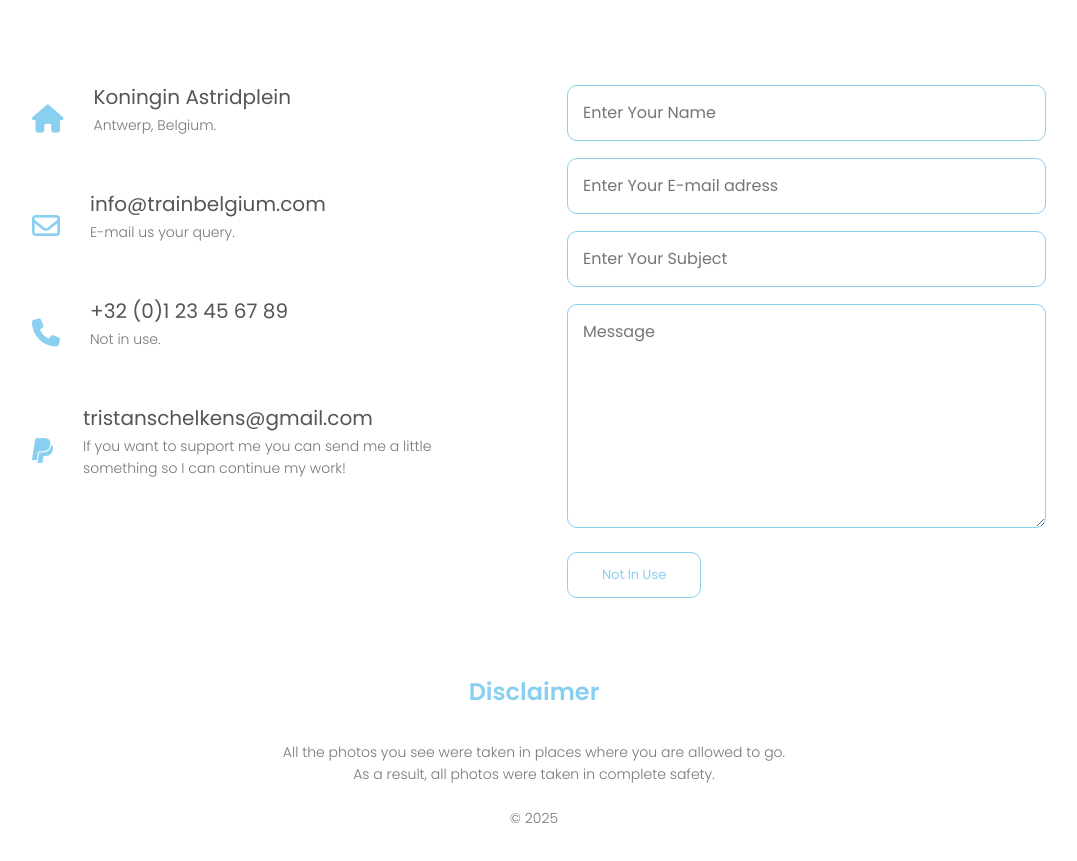
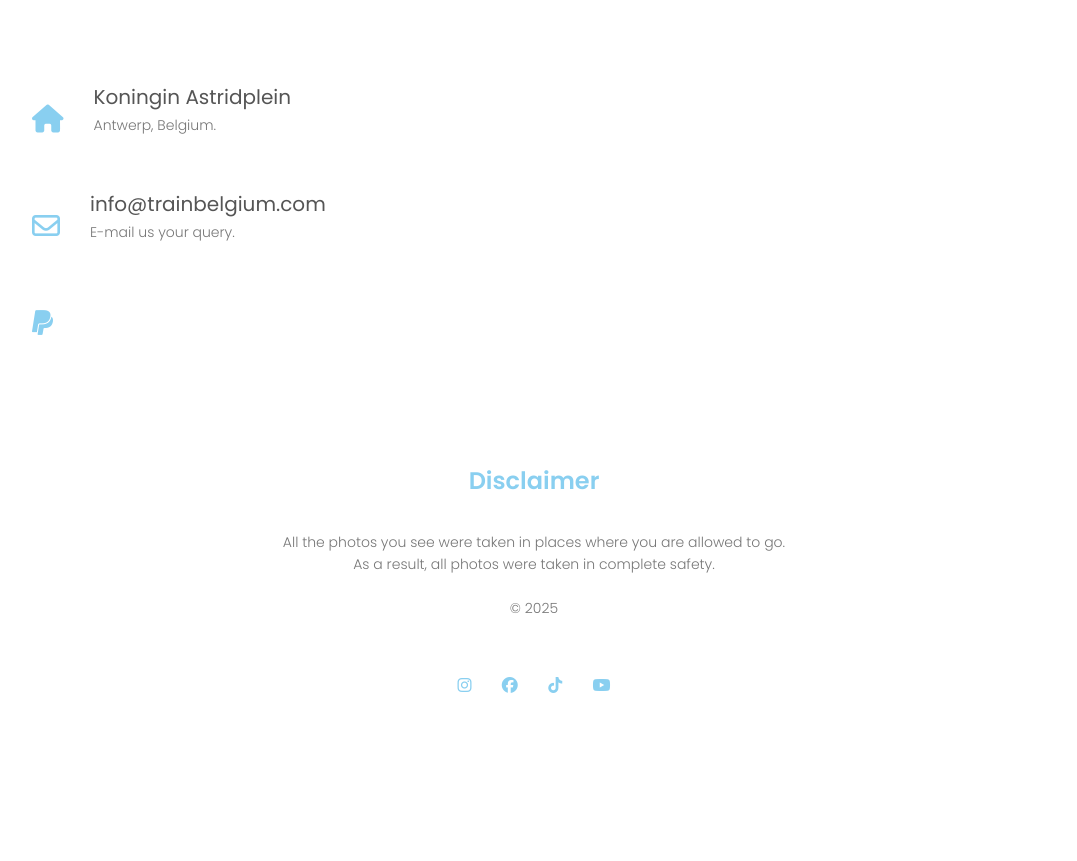
Before and after one commit to tristanschelkens/trainbelgium.com, a plain HTML site: page html/Contact.html in a window 1280 px wide. Shown: the part 1332-2193 px from the top of the page, without its empty margins (106-1183 px from the left). After the commit the page ends 2087 px from the top, so only its background shows below. Drawn offline with nearby package versions, Linux system fonts and the light colour scheme.

Commit message:
Update Contact.html

```diff
--- a/html/Contact.html
+++ b/html/Contact.html
@@ -91,58 +91,12 @@
             </span>
           </div>
           <div>
-            <a href="tel:+32468566304">
-              <i class="fa fa-phone"></i>
-            </a>
-            <span>
-              <h5>+32 (0)1 23 45 67 89</h5>
-              <p>Not in use.</p>
-            </span>
-          </div>
-          <div>
             <a href="https://paypal.com">
               <i class="fa fa-paypal"></i>
             </a>
-            <span>
-              <h5>tristanschelkens@gmail.com</h5>
-              <p>
-                If you want to support me you can send me a little something so
-                I can continue my work!
-              </p>
-            </span>
           </div>
         </div>
-        <div class="contact-col">
-          <!-- <form action="../php/submit_form(1).php" method="post"> -->
-            <input
-              type="text"
-              name="name"
-              placeholder="Enter Your Name"
-              required
-            />
-            <input
-              id="test"
-              type="email"
-              name="email"
-              placeholder="Enter Your E-mail adress"
-              required
-            />
-            <input
-              type="text"
-              name="subject"
-              placeholder="Enter Your Subject"
-              required
-            />
-            <textarea
-              rows="8"
-              name="message"
-              placeholder="Message"
-              required
-            ></textarea>
-            <button class="hero-btn red-btn">Not In Use</button>
-            <!-- <button type="submit" class="hero-btn red-btn">Not In Use</button> -->
-          </form>
-        </div>
+
       </div>
     </section>
 
```
